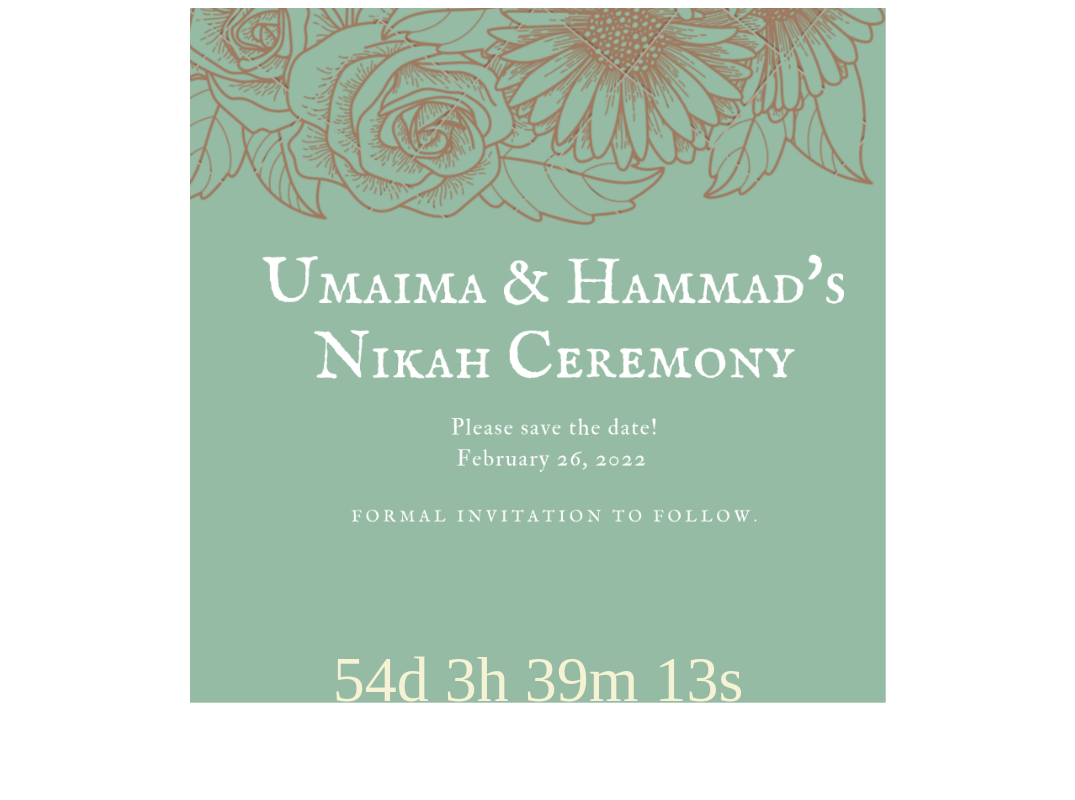
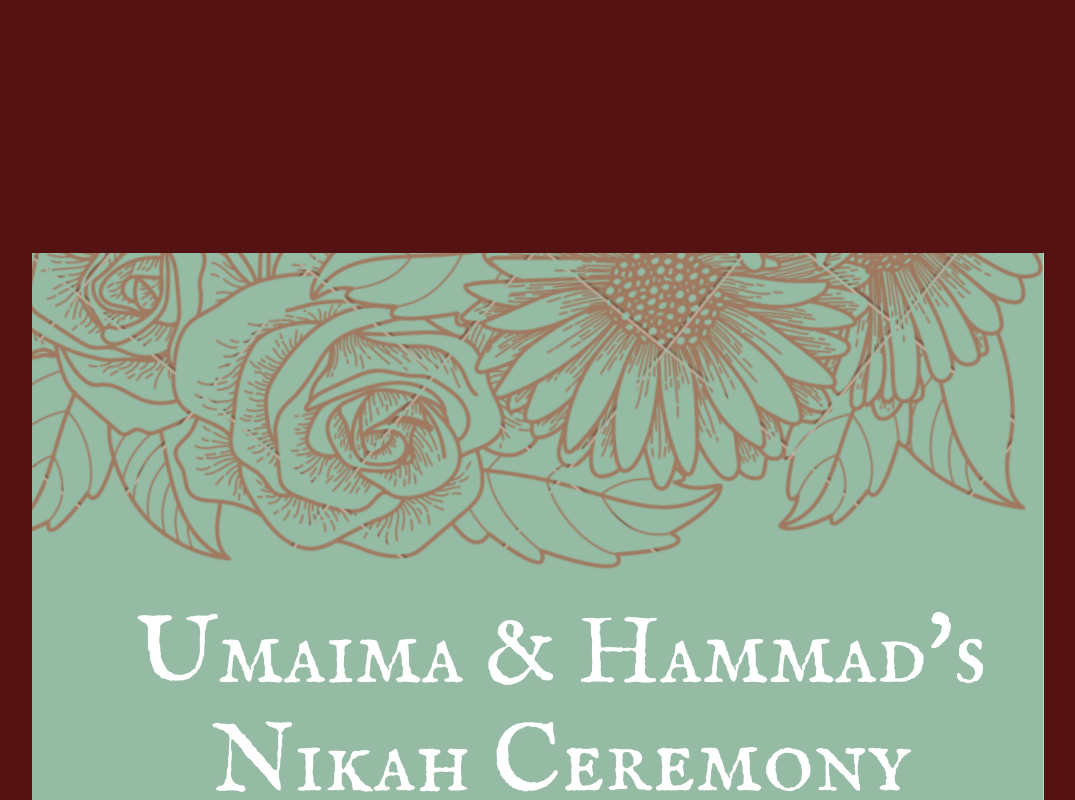
Before and after one commit to siddrox1623/WeddingCard, a plain HTML site: page index.html in a window 1280 px wide. Shown: the top 800 px of the page, without its empty margins (102-1177 px from the left). Drawn offline with Linux system fonts and the light colour scheme.

Commit message:
Update index.html

```diff
--- a/index.html
+++ b/index.html
@@ -3,26 +3,35 @@
     <head>
         <meta name="viewport" content="width=device-width, initial-scale=1">
             <style>
+                body {
+                    background-color:#541212;
+                }
                 img {
-                    width: 55%;
+                    width: 80%;
                     height: auto;
-                    display: block;
-                    margin-left: auto;
-                    margin-right: auto;
                 }
                 p {
                     text-align: center;
-                    font-size: 5vw;
+                    font-size: 4vw;
                     color: #F6F2D4;
-                    margin-top: 0px;
                     position: absolute;
-                    top: 85%;
+                    top: 80%;
                     left: 50%;
                     transform: translate(-50%, -50%);
                 }
+                .container {
+                    position: relative;
+                    text-align: center;
+                    margin-top: 20%;
+                    margin-bottom: auto;
+                    color: white;
+                }
             </style>
+            <title>Umaima &#9901; Hammaad</title>
+            <link rel="icon" type="image/x-icon" href="https://github.com/siddrox1623/WeddingCard/blob/main/faviconUH.png?raw=true">
             </head>
     <body>
+        <div class="container">
             <img src="https://github.com/siddrox1623/WeddingCard/blob/935a6c0e037538e9733b0818d7080aaf7ff06113/saveTheDateImage.png?raw=true">
 
                 <p id="timer"></p>
@@ -47,7 +56,7 @@
 
                         // Output the result in an element with id="timer"
                         document.getElementById("timer").innerHTML = days + "d " + hours + "h "
-                    + minutes + "m " + seconds + "s ";
+                        + minutes + "m " + seconds + "s";
 
                         // If the count down is over, write some text
                         if (distance < 0) {
@@ -56,6 +65,6 @@
                         }
                     }, 1000);
                 </script>
-
+        </div>
     </body>
 </html>
```
Lines whose indentation alone changed are shown as unchanged.
